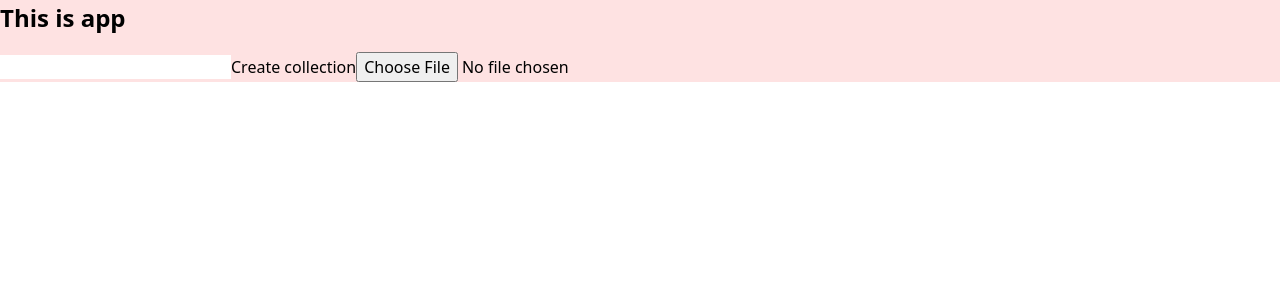
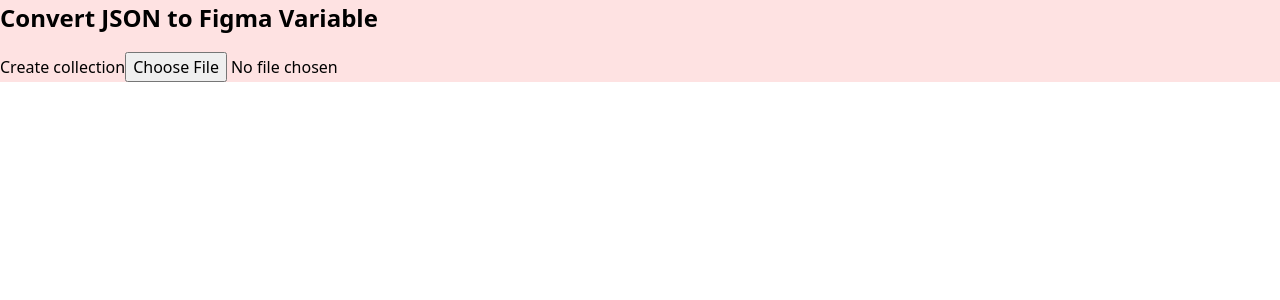
Before and after one commit to insanistcontributor/suvarman, a React app in the folder apps/figma-variables-manager-plugin/: page / in a window 1280 px wide. Shown: the top 300 px of the page. Built offline with nearby package versions, Linux system fonts and the light colour scheme.

Commit message:
chore: cleanup function

```diff
--- a/apps/figma-variables-manager-plugin/src/app/app.tsx
+++ b/apps/figma-variables-manager-plugin/src/app/app.tsx
@@ -1,14 +1,10 @@
-import React, { useState, useEffect } from "react";
+import React, { useEffect, useCallback } from "react";
 import { createRoot } from "react-dom/client";
 import "./index.css";
 import { getFormattedConfig } from "@fvm/core";
-import type { VariablesConfig } from "@fvm/core";
 import { FigmaMessage } from "../messages";
 import { processConfigFSM } from "./processConfig.fsm";
 import { useMachine } from "@xstate/react";
-// TODO:
-// 1. Create collection
-// 2. Create Variable
 
 function App() {
   const [machineState, machineSend] = useMachine(processConfigFSM, {
@@ -44,9 +40,6 @@
     },
   });
 
-  const [collectionName, setCollectionName] = useState("");
-  const [config, setConfig] = useState<VariablesConfig | null>(null);
-
   const onReadFile = (e: React.ChangeEvent<HTMLInputElement>) => {
     const input = document.getElementById("file-selector") as HTMLInputElement;
     if (input.files && input.files[0]) {
@@ -62,7 +55,6 @@
   const processConfig = async (configString: string) => {
     getFormattedConfig(configString)
       .then((config) => {
-        setConfig(config);
         machineSend({ type: "ON_READ_CONFIG", payload: { config } });
       })
       .catch((err) => {
@@ -74,8 +66,8 @@
     machineSend({ type: "ON_CREATE_COLLECTION" });
   };
 
-  const figmaMessageListener = (event: MessageEvent) => {
-    console.log("message from figma", event);
+  const figmaMessageListener = useCallback(
+    (event: MessageEvent) => {
       const message = event.data.pluginMessage as FigmaMessage;
 
       if (message.type === "return-collection-id") {
@@ -96,7 +88,9 @@
           type: "ON_ERROR",
         });
       }
-  };
+    },
+    [machineSend]
+  );
 
   useEffect(() => {
     window.addEventListener("message", figmaMessageListener);
@@ -111,8 +105,7 @@
 
   return (
     <div className="bg-red-100">
-      <h1 className="heading">This is app</h1>
-      <input type="text" onChange={(e) => setCollectionName(e.target.value)} />
+      <h1 className="heading">Convert JSON to Figma Variable</h1>
       <button onClick={onCreateVariables}>Create collection</button>
 
       <input
```
Also changed, not shown: apps/figma-variables-manager-plugin/src/code.ts (+0 -42 lines). Lines whose indentation alone changed are shown as unchanged.
